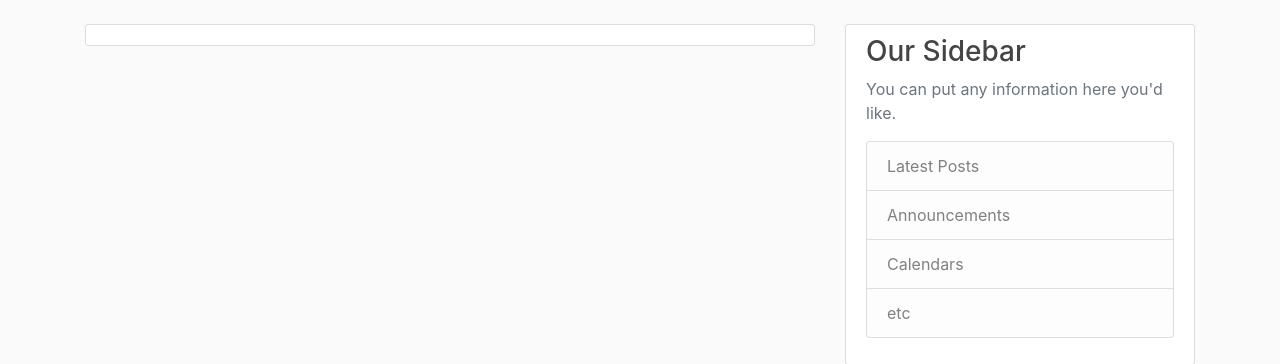
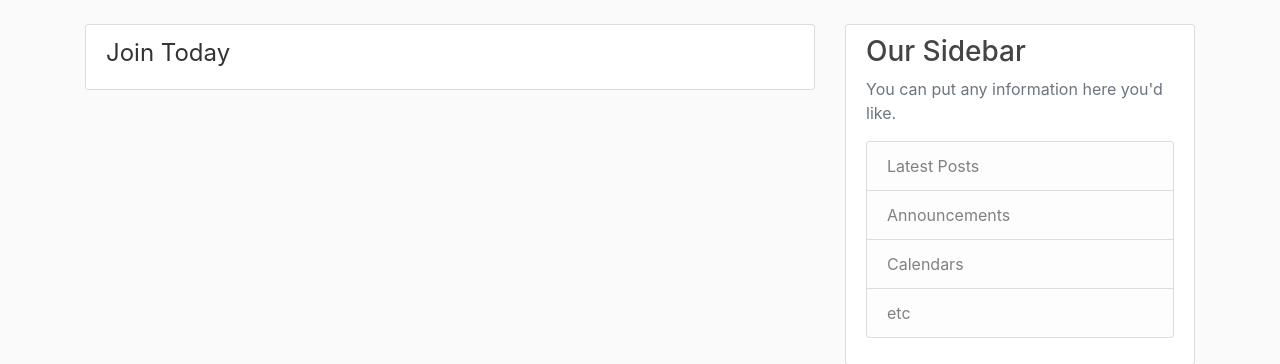
Before and after one commit to MatheusKraieski/Blog_Flask, a Flask app: page /register in a window 1280 px wide. Shown: the part 56-420 px from the top of the page. Run offline with Flask 2, Linux system fonts and the light colour scheme; some libraries are stand-ins or nearby versions.

```diff
--- a/templates/register.html
+++ b/templates/register.html
@@ -3,6 +3,9 @@
     <div class="content-section">
         <form method="POST" action="">
             {{ form.hidden_tag() }}
+            <fieldeset class="">
+                <legend>Join Today</legend>
+            </fieldeset>
         </form>
     </div>
 {% endblock content %}
```
Also changed, not shown: 1 other file.
